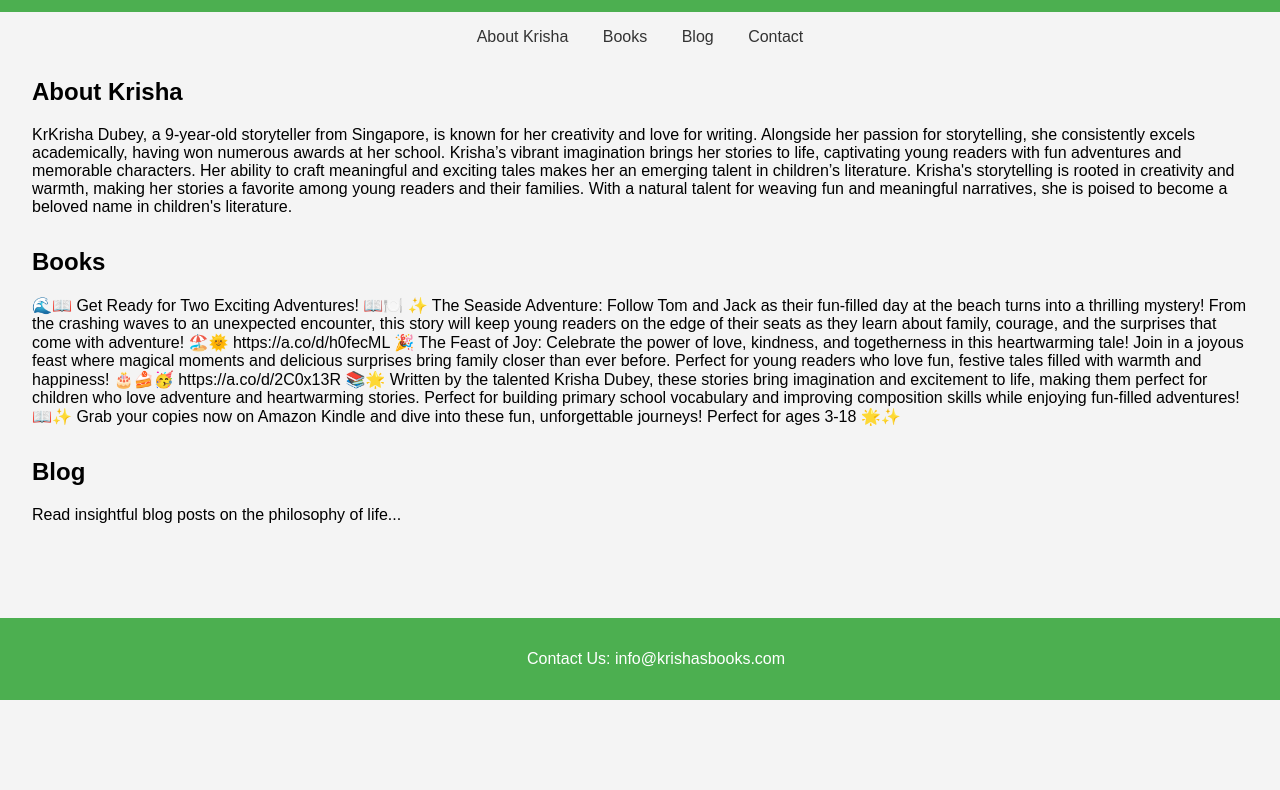
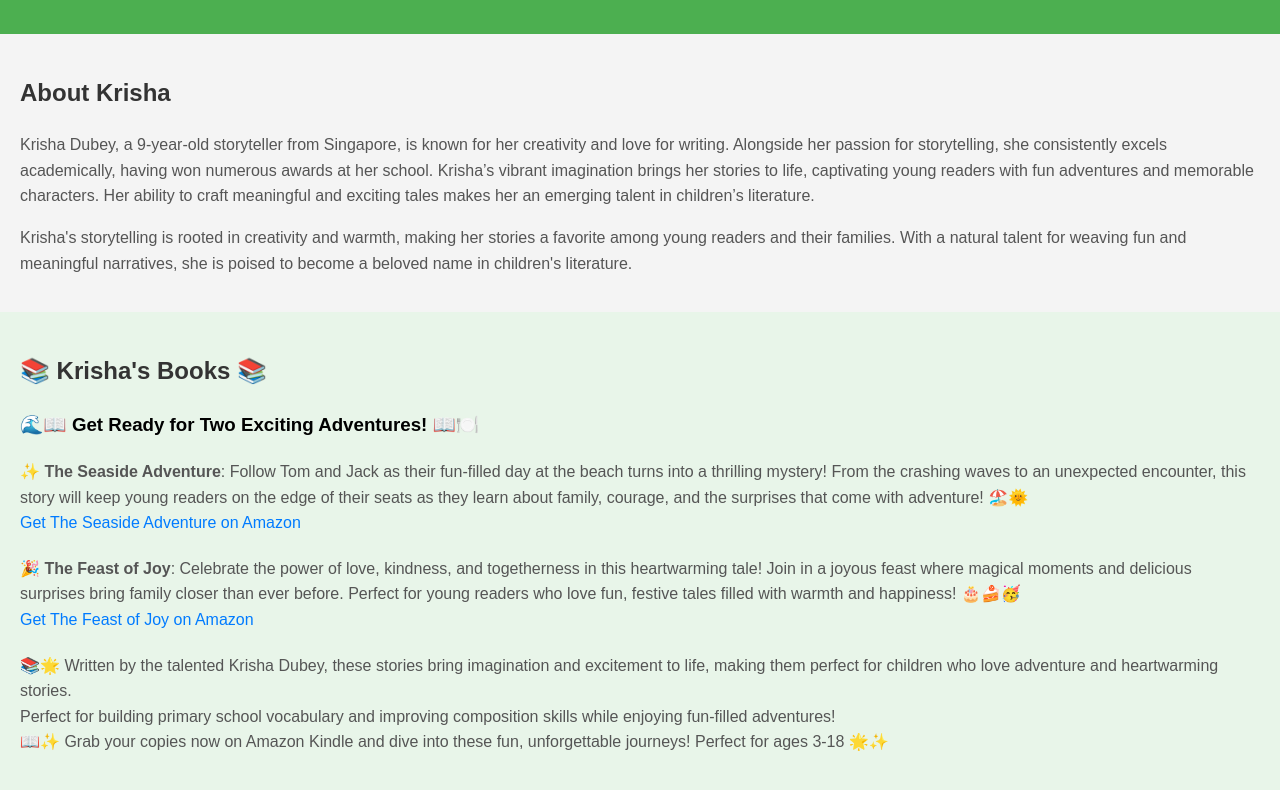
Before and after one commit to Krishadubey/KrishaBooks, a plain HTML site: page index.html in a window 1280 px wide. Shown: the part 100-890 px from the top of the page. Before the commit the page ends 800 px from the top, so only its background shows below. Drawn offline with Linux system fonts and the light colour scheme.

Commit message:
Update index.html

```diff
--- a/index.html
+++ b/index.html
@@ -3,10 +3,11 @@
 <head>
     <meta charset="UTF-8">
     <meta name="viewport" content="width=device-width, initial-scale=1.0">
-    <title>Krisha's Book World</title>
+    <title>Krisha Dubey's Book World</title>
     <style>
         body {
             font-family: Arial, sans-serif;
+            line-height: 1.6;
             margin: 0;
             padding: 0;
             background-color: #f4f4f4;
@@ -14,68 +15,83 @@
         header {
             background-color: #4CAF50;
             color: white;
+            padding: 20px;
             text-align: center;
-            padding: 1rem;
         }
-        nav {
-            text-align: center;
-            margin: 1rem 0;
+        section {
+            padding: 20px;
         }
-        nav a {
-            margin: 0 15px;
-            text-decoration: none;
+        h2 {
             color: #333;
         }
-        .content {
-            margin: 2rem;
+        p {
+            color: #555;
+        }
+        .book-section {
+            background-color: #e8f5e9;
+            padding: 20px;
+        }
+        .book {
+            margin-bottom: 20px;
+        }
+        .book a {
+            color: #007bff;
+            text-decoration: none;
+        }
+        .book a:hover {
+            text-decoration: underline;
+        }
+        .logo img, .thank-you img {
+            max-width: 100%;
+            height: auto;
         }
         footer {
-            text-align: center;
-            padding: 1rem;
             background-color: #4CAF50;
             color: white;
-            position: fixed;
-            width: 100%;
-            bottom: 0;
+            text-align: center;
+            padding: 10px 0;
         }
     </style>
 </head>
 <body>
 
 <header>
-    <h1>Krisha's Book World</h1>
+    <h1>Welcome to Krisha Dubey's Book World</h1>
 </header>
 
-<nav>
-    <a href="#about">About Krisha</a>
-    <a href="#books">Books</a>
-    <a href="#blog">Blog</a>
-    <a href="#contact">Contact</a>
-</nav>
+<section>
+    <h2>About Krisha</h2>
+    <p>Krisha Dubey, a 9-year-old storyteller from Singapore, is known for her creativity and love for writing. Alongside her passion for storytelling, she consistently excels academically, having won numerous awards at her school. Krisha’s vibrant imagination brings her stories to life, captivating young readers with fun adventures and memorable characters. Her ability to craft meaningful and exciting tales makes her an emerging talent in children’s literature.</p>
 
-<section class="content" id="about">
-    <h2>About Krisha</h2>
-    <p>KrKrisha Dubey, a 9-year-old storyteller from Singapore, is known for her creativity and love for writing. Alongside her passion for storytelling, she consistently excels academically, having won numerous awards at her school. Krisha’s vibrant imagination brings her stories to life, captivating young readers with fun adventures and memorable characters. Her ability to craft meaningful and exciting tales makes her an emerging talent in children’s literature.
-
-Krisha's storytelling is rooted in creativity and warmth, making her stories a favorite among young readers and their families. With a natural talent for weaving fun and meaningful narratives, she is poised to become a beloved name in children's literature.</p>
+    <p>Krisha's storytelling is rooted in creativity and warmth, making her stories a favorite among young readers and their families. With a natural talent for weaving fun and meaningful narratives, she is poised to become a beloved name in children's literature.</p>
 </section>
 
-<section class="content" id="books">
-    <h2>Books</h2>
-    <p>🌊📖 Get Ready for Two Exciting Adventures! 📖🍽️
-✨ The Seaside Adventure: Follow Tom and Jack as their fun-filled day at the beach turns into a thrilling mystery! From the crashing waves to an unexpected encounter, this story will keep young readers on the edge of their seats as they learn about family, courage, and the surprises that come with adventure! 🏖️🌞
-https://a.co/d/h0fecML
-🎉 The Feast of Joy: Celebrate the power of love, kindness, and togetherness in this heartwarming tale! Join in a joyous feast where magical moments and delicious surprises bring family closer than ever before. Perfect for young readers who love fun, festive tales filled with warmth and happiness! 🎂🍰🥳
-https://a.co/d/2C0x13R
-📚🌟 Written by the talented Krisha Dubey, these stories bring imagination and excitement to life, making them perfect for children who love adventure and heartwarming stories.
-Perfect for building primary school vocabulary and improving composition skills while enjoying fun-filled adventures!
-📖✨ Grab your copies now on Amazon Kindle and dive into these fun, unforgettable journeys! Perfect for ages 3-18 🌟✨
-</p>
+<section class="book-section">
+    <h2>📚 Krisha's Books 📚</h2>
+    <div class="book">
+        <h3>🌊📖 Get Ready for Two Exciting Adventures! 📖🍽️</h3>
+        <p>✨ <strong>The Seaside Adventure</strong>: Follow Tom and Jack as their fun-filled day at the beach turns into a thrilling mystery! From the crashing waves to an unexpected encounter, this story will keep young readers on the edge of their seats as they learn about family, courage, and the surprises that come with adventure! 🏖️🌞<br>
+        <a href="https://a.co/d/h0fecML" target="_blank">Get The Seaside Adventure on Amazon</a></p>
+    </div>
+
+    <div class="book">
+        <p>🎉 <strong>The Feast of Joy</strong>: Celebrate the power of love, kindness, and togetherness in this heartwarming tale! Join in a joyous feast where magical moments and delicious surprises bring family closer than ever before. Perfect for young readers who love fun, festive tales filled with warmth and happiness! 🎂🍰🥳<br>
+        <a href="https://a.co/d/2C0x13R" target="_blank">Get The Feast of Joy on Amazon</a></p>
+    </div>
+
+    <p>📚🌟 Written by the talented Krisha Dubey, these stories bring imagination and excitement to life, making them perfect for children who love adventure and heartwarming stories.<br>
+    Perfect for building primary school vocabulary and improving composition skills while enjoying fun-filled adventures!<br>
+    📖✨ Grab your copies now on Amazon Kindle and dive into these fun, unforgettable journeys! Perfect for ages 3-18 🌟✨</p>
 </section>
 
-<section class="content" id="blog">
-    <h2>Blog</h2>
-    <p>Read insightful blog posts on the philosophy of life...</p>
+<section>
+    <h2>Krisha's Passion for Writing</h2>
+    <p>Krisha's passion for writing began at an early age. She enjoys creating new worlds and characters through her stories, often finding inspiration from her surroundings and experiences. With every story, Krisha aims to engage her readers with themes of kindness, courage, and the magic of imagination. Writing is not just a hobby for Krisha, it's a way for her to express her ideas and inspire others through the power of storytelling.</p>
+</section>
+
+<section class="thank-you">
+    <h2>Thank You!</h2>
+    <img src="Thank You.png" alt="Thank You Signed by Krisha Dubey">
 </section>
 
 <footer>
```
